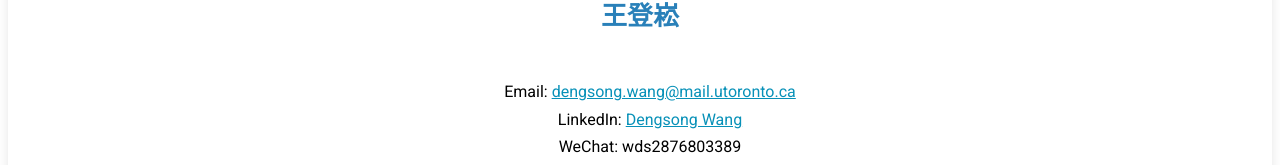
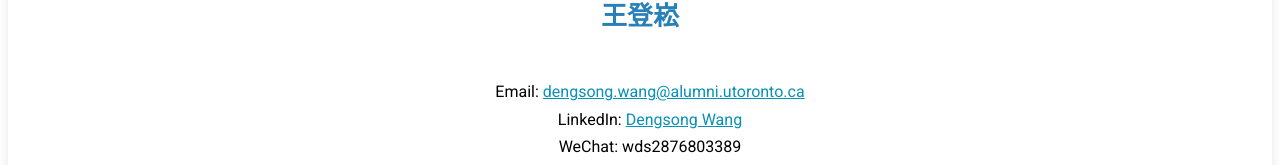
Before and after one commit to DengsongWang/dengsongpage, a React (Create React App) app: page / in a window 1280 px wide. Shown: the part 542-707 px from the top of the page. Built offline with nearby package versions, Linux system fonts and the light colour scheme.

Commit message:
Update 0921-2

```diff
--- a/src/App.js
+++ b/src/App.js
@@ -95,8 +95,8 @@ function App() {
         <br />
         <p className="info-text">
           Email:&nbsp;
-          <a href="mailto:dengsong.wang@mail.utoronto.ca" className="App-link">
-            dengsong.wang@mail.utoronto.ca
+          <a href="mailto:dengsong.wang@alumni.utoronto.ca" className="App-link">
+            dengsong.wang@alumni.utoronto.ca
           </a>
         </p>
         <p className="info-text">
```
